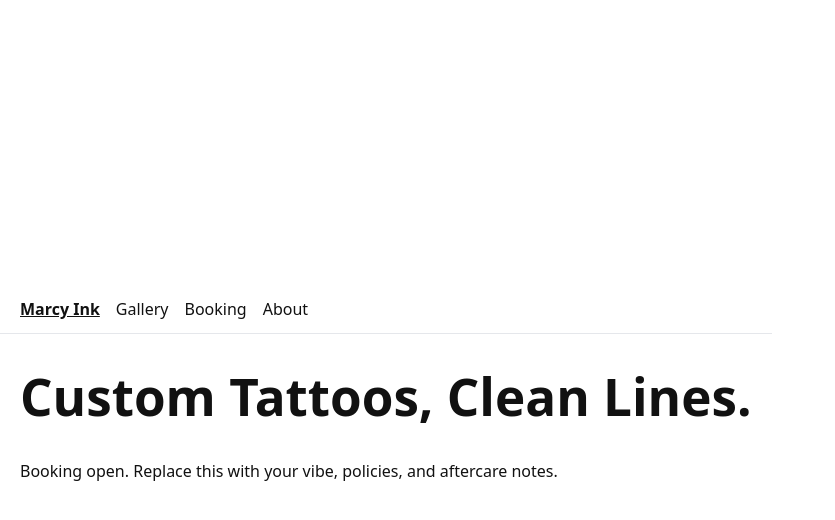
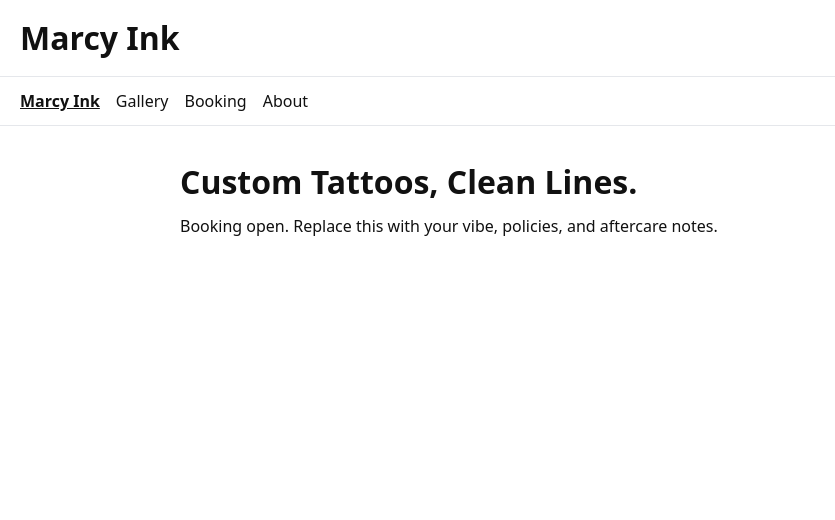
Before and after one commit to marc222cloud/tattoo-site, a React (Vite) app: page / in a window 1280 px wide. Shown: the top 520 px of the page, without its empty margins (0-835 px from the left). Built offline with nearby package versions, Linux system fonts and the light colour scheme.

Commit message:
Clean nested repo; keep project tracked only at root

```diff
--- a/package.json
+++ b/package.json
@@ -10,8 +10,9 @@
     "preview": "vite preview"
   },
   "dependencies": {
-    "react": "^19.1.1",
-    "react-dom": "^19.1.1"
+    "react": "^18.3.1",
+    "react-dom": "^18.3.1",
+    "react-router-dom": "^6.30.1"
   },
   "devDependencies": {
     "@eslint/js": "^9.33.0",
--- a/src/App.jsx
+++ b/src/App.jsx
@@ -1,4 +1,5 @@
 import { Routes, Route, NavLink } from "react-router-dom";
+import Header from './components/Header';
 
 const Shell = ({ children }) => (
   <>
@@ -49,6 +50,8 @@ const About = () => (
 
 export default function App(){
   return (
+    <>
+    <Header />
     <Routes>
       <Route path="/" element={<Home/>}/>
       <Route path="/gallery" element={<Gallery/>}/>
@@ -56,5 +59,6 @@ export default function App(){
       <Route path="/about" element={<About/>}/>
       <Route path="*" element={<Shell><h1>Not Found</h1></Shell>} />
     </Routes>
+  </>
   );
 }
--- /dev/null
+++ b/src/components/Header.jsx
@@ -0,0 +1,7 @@
+export default function Header() {
+  return (
+    <header style={{ padding: '14px 20px', borderBottom: '1px solid #e5e7eb' }}>
+      <h1 style={{ margin: 0 }}>Marcy Ink</h1>
+    </header>
+  );
+}
--- a/src/index.css
+++ b/src/index.css
@@ -1,72 +1,34 @@
-:root {
-  font-family: system-ui, Avenir, Helvetica, Arial, sans-serif;
-  line-height: 1.5;
-  font-weight: 400;
-
-  color-scheme: light dark;
-  color: rgba(255, 255, 255, 0.87);
-  background-color: #242424;
-
-  font-synthesis: none;
-  text-rendering: optimizeLegibility;
-  -webkit-font-smoothing: antialiased;
-  -moz-osx-font-smoothing: grayscale;
+/* Reset */
+* {
+  margin: 0;
+  padding: 0;
+  box-sizing: border-box;
 }
 
-a {
-  font-weight: 500;
-  color: #646cff;
-  text-decoration: inherit;
-}
-a:hover {
-  color: #535bf2;
+/* Base styling */
+body {
+  font-family: system-ui, Avenir, Helvetica, Arial, sans-serif;
+  background: #fff;
+  color: #111;
+  line-height: 1.5;
 }
 
-body {
-  margin: 0;
-  display: flex;
-  place-items: center;
-  min-width: 320px;
-  min-height: 100vh;
+/* Links */
+a {
+  text-decoration: none;
+  color: #111;
 }
 
-h1 {
-  font-size: 3.2em;
-  line-height: 1.1;
+a:hover {
+  color: #555;
 }
 
-button {
-  border-radius: 8px;
-  border: 1px solid transparent;
-  padding: 0.6em 1.2em;
-  font-size: 1em;
-  font-weight: 500;
-  font-family: inherit;
-  background-color: #1a1a1a;
-  cursor: pointer;
-  transition: border-color 0.25s;
-}
-button:hover {
-  border-color: #646cff;
-}
-button:focus,
-button:focus-visible {
-  outline: 4px auto -webkit-focus-ring-color;
+a.active {
+  text-decoration: underline;
 }
 
-@media (prefers-color-scheme: light) {
-  :root {
-    color: #213547;
-    background-color: #ffffff;
-  }
-  a:hover {
-    color: #747bff;
-  }
-  button {
-    background-color: #f9f9f9;
-  }
+/* Headings */
+h1 {
+  font-size: 2rem;
+  margin-bottom: 0.5rem;
 }
-* { box-sizing: border-box; }
-a { text-decoration: none; color: #111; }
-a.active { text-decoration: underline; }
-body { color: #111; background: #fff; }
```
Also changed, not shown: 1 other file (tests, documents, lock files or other folders).
